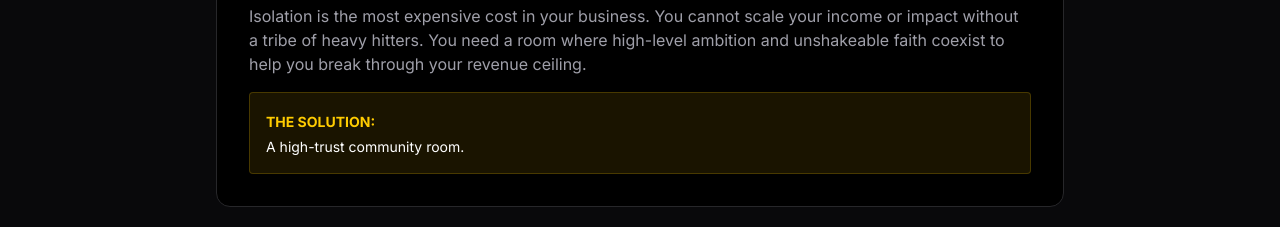
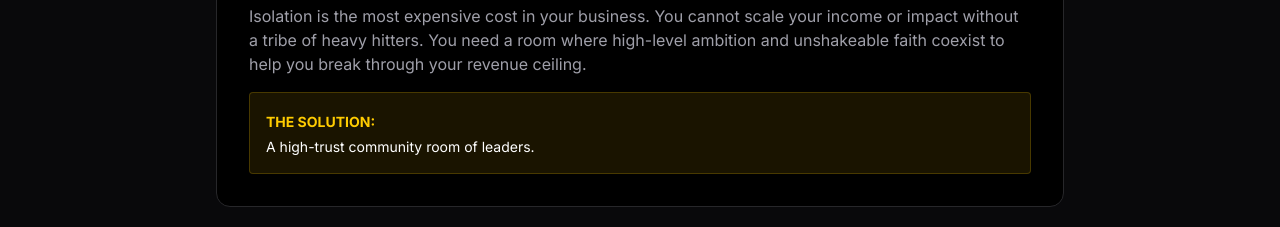
Before and after one commit to TheContentLabsAI/mcu-app, a Next.js app: page / in a window 1280 px wide. Shown: the part 3100-3327 px from the top of the page. Built offline with nearby package versions, Linux system fonts and the light colour scheme.

Commit message:
Small text update to ProblemSolution

```diff
--- a/src/components/landing/ProblemSolution.tsx
+++ b/src/components/landing/ProblemSolution.tsx
@@ -59,7 +59,7 @@ export function ProblemSolution() {
                 <div className="bg-primary/10 p-4 rounded border border-primary/20">
                     <span className="text-primary font-bold uppercase text-sm">The Solution:</span>
                     <p className="text-white text-sm mt-1">
-                        A high-trust community room.
+                        A high-trust community room of leaders.
                     </p>
                 </div>
             </StaggerItem>
```
